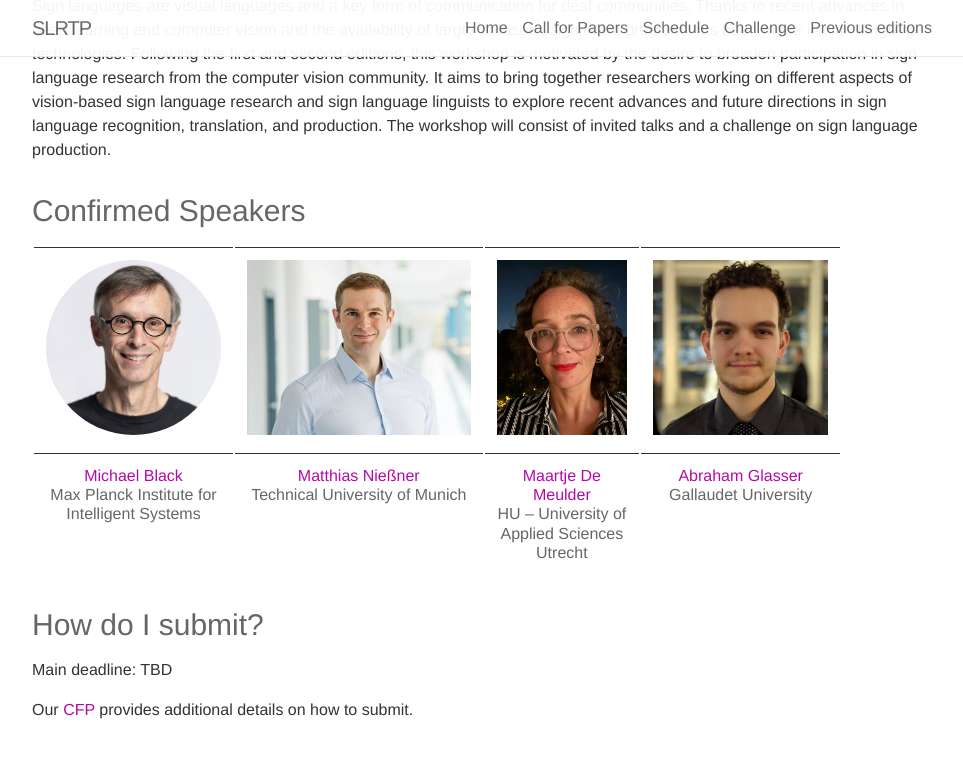
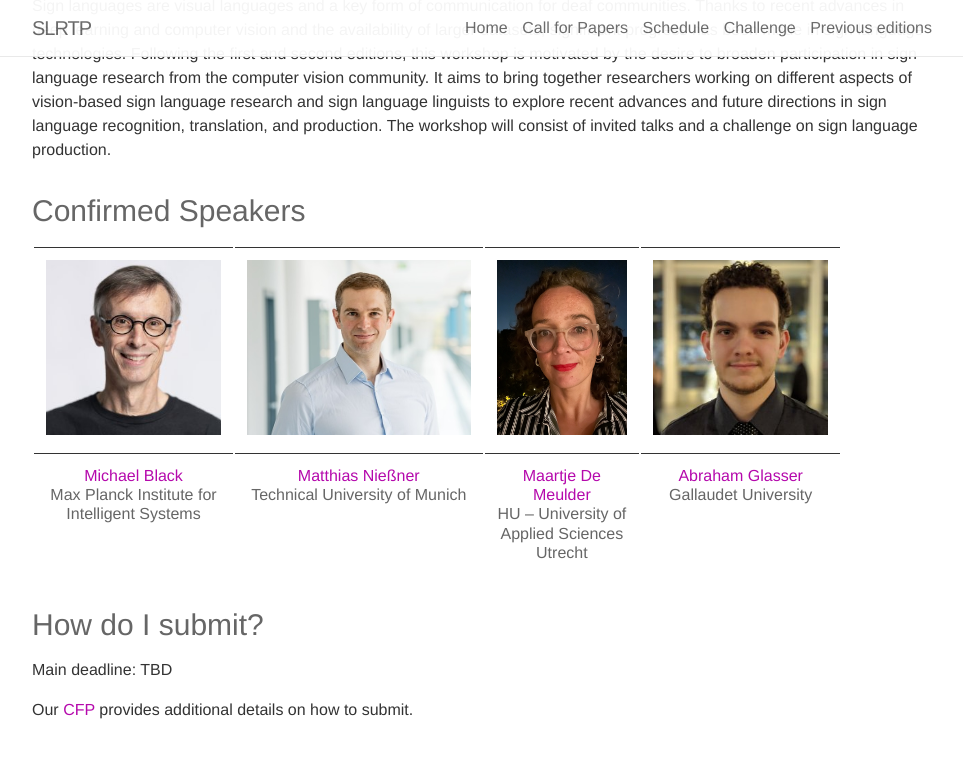
Before and after one commit to slrtpworkshop/slrtpworkshop.github.io, a Jekyll site: the page built from _pages/00_home.md, in a window 1280 px wide and 1400 px high, scrolled down 458 px. Shown: the top 757 px of the window, without its empty margins (158-1121 px from the left). Built offline with Jekyll 4.4.1, drawn with Linux system fonts in a browser that asks for light colours; nearby versions of some CDN libraries.

Commit message:
Update 00_home.md

```diff
--- a/_pages/00_home.md
+++ b/_pages/00_home.md
@@ -13,9 +13,7 @@ The workshop will consist of invited talks and a challenge on sign language prod
 
 <table style="width:75%">
   <tr>
-    <td style="text-align:center">
-      <img src="assets/img/speaker_Michael_Black.jpg" height="175" class="circular-image">
-    </td>
+    <td style="text-align:center"><img src="assets/img/speaker_Michael_Black.jpg" height="175"></td>
     <td style="text-align:center"><img src="assets/img/speaker_Matthias_Niessner.jpg" height="175"></td>
     <td style="text-align:center"><img src="assets/img/speaker_MaartjeDeMeulder.jpg" height="175"></td>
     <td style="text-align:center"><img src="assets/img/speaker_Abraham_Glasser.jpg" height="175"></td>
@@ -27,13 +25,6 @@ The workshop will consist of invited talks and a challenge on sign language prod
     <td style="text-align:center"><a href="https://abrahamglasser.com">Abraham Glasser</a> <br> Gallaudet University</td>
   </tr>
 </table>
-<style>
-  .circular-image {
-    border-radius: 50%;
-    display: block;
-    margin: 0 auto; /* Resmi merkezlemek için */
-  }
-</style>
 
 
 ### How do I submit?
```
